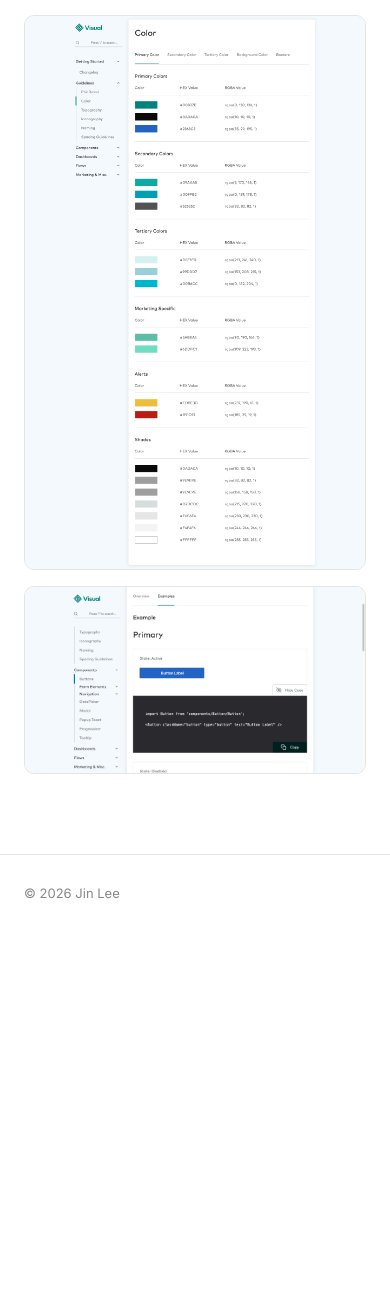
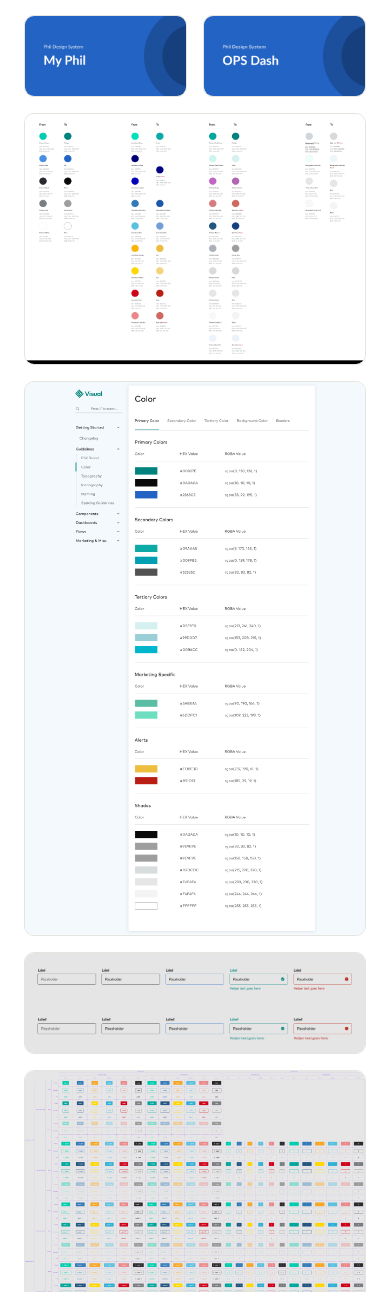
Before and after one commit to leenij/jinleeco, a plain HTML site: page selected-projects/design-system/index.html in a window 390 px wide. Shown: the part 708-2000 px from the top of the page. Before the commit the page ends 1639 px from the top, so only its background shows below. Drawn offline with Linux system fonts and the light colour scheme.

Commit message:
Add Figma component library images to design system page
Library covers for My Phil and OPS Dash, the color token migration,
My Phil input states and the OPS Dash button matrix.

Co-Authored-By: Claude Opus 5.5 <noreply@anthropic.com>
Claude-Session: https://claude.ai/code/session_01YAQei5cXLvMst13EtAD43H

```diff
--- a/selected-projects/design-system/index.html
+++ b/selected-projects/design-system/index.html
@@ -82,7 +82,14 @@ a{color:inherit}
 
   <div class="project-gallery">
     <img src="../images/phil-design-system.png" alt="Design system foundation — tokens, governance and ownership" loading="lazy">
+    <div class="rebrand-compare">
+      <img src="../images/phil-ds-cover-myphil.png" alt="My Phil component library cover — the patient-facing library" loading="lazy" style="border-radius:10px;border:1px solid var(--border)">
+      <img src="../images/phil-ds-cover-ops.png" alt="OPS Dash component library cover — the operator-facing library" loading="lazy" style="border-radius:10px;border:1px solid var(--border)">
+    </div>
+    <img src="../images/phil-ds-color-migration.png" alt="Color token migration mapping each legacy color to its new token" loading="lazy">
     <img src="../images/phil-brand-before.png" alt="Design system color documentation" loading="lazy">
+    <img src="../images/phil-ds-inputs.png" alt="My Phil input states for mobile and desktop: default, filled, focused, verified and error" loading="lazy">
+    <img src="../images/phil-ds-buttons.png" alt="OPS Dash button matrix across colors, hierarchy, states and icon options" loading="lazy">
     <img src="../images/phil-brand-after.png" alt="Component library with code examples" loading="lazy">
   </div>
 </div>
```
Also changed, not shown: selected-projects/images/phil-ds-buttons.png (added), selected-projects/images/phil-ds-color-migration.png (added), selected-projects/images/phil-ds-cover-myphil.png (added), selected-projects/images/phil-ds-cover-ops.png (added), selected-projects/images/phil-ds-inputs.png (added).
